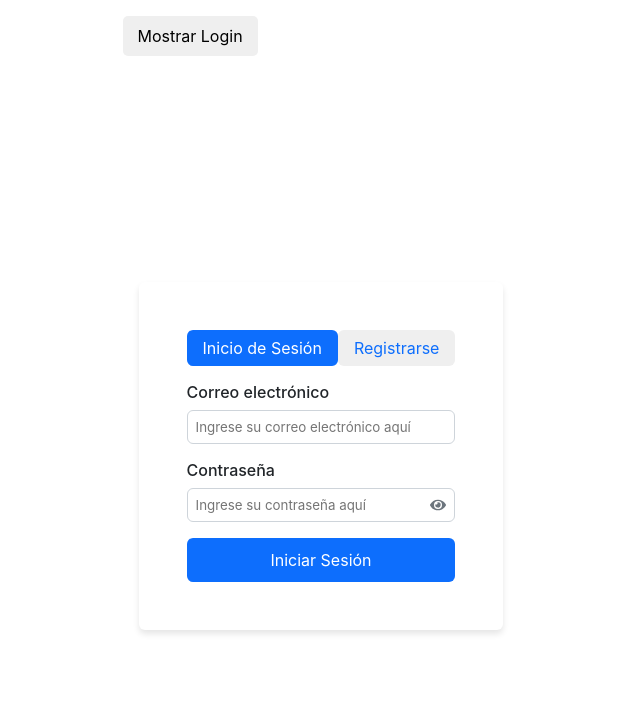
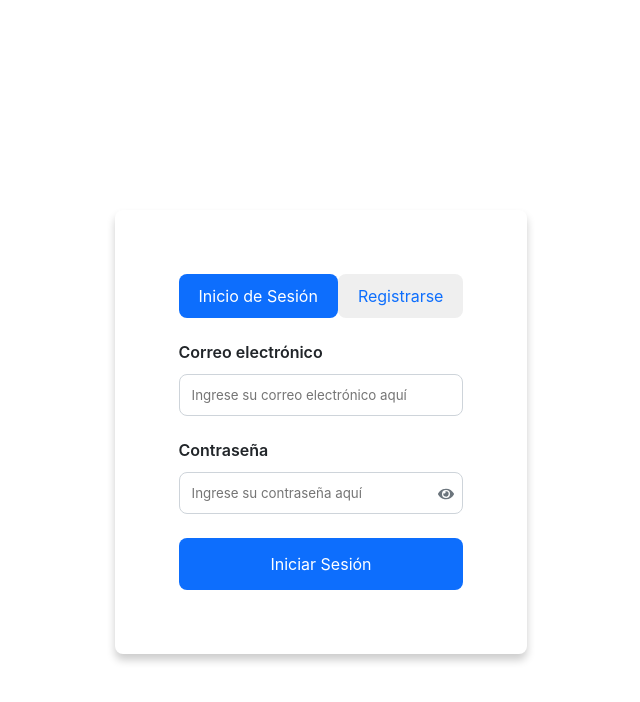
Before and after one commit to DeeEmDy/TaskFlow_FrontendPW, a React (Vite) app: page / in a window 1280 px wide. Shown: the top 702 px of the page, without its empty margins (319-959 px from the left). Built offline with nearby package versions, Linux system fonts and the light colour scheme.

Commit message:
Fix
Fix div content and delete return to loggin button

```diff
--- a/src/components/AppContent.jsx
+++ b/src/components/AppContent.jsx
@@ -46,8 +46,6 @@ const AppContent = () => {
 
   return (
     <div>
-      <button onClick={login}>Mostrar Login</button>
-
       {componentToShow === 'login' && (
         <LoginForm
           onLogin={onLogin}
--- a/src/style/LoginForm.css
+++ b/src/style/LoginForm.css
@@ -4,38 +4,38 @@
     justify-content: center;
     align-items: center;
     min-height: 100vh;
-    padding: 1rem;
+    padding: 2rem; /* Aumentar el padding para más espacio alrededor del contenedor */
     box-sizing: border-box;
 }
 
 /* Estilos para la tarjeta que contiene el formulario */
 .card {
-    box-shadow: 0 4px 6px rgba(0, 0, 0, 0.1);
-    padding: 2rem;
+    box-shadow: 0 6px 8px rgba(0, 0, 0, 0.2); /* Aumentar la sombra para darle más profundidad */
+    padding: 2.5rem; /* Aumentar el padding interno */
     width: 100%;
-    max-width: 500px;
+    max-width: 600px; /* Aumentar el max-width para hacerla más ancha */
     background-color: #fff;
-    border-radius: 0.375rem;
+    border-radius: 0.5rem; /* Aumentar el border-radius para bordes más redondeados */
 }
 
 /* Estilos para el cuerpo de la tarjeta */
 .card-body {
-    padding: 1rem;
+    padding: 1.5rem; /* Aumentar el padding dentro del cuerpo de la tarjeta */
 }
 
 /* Estilos para las pestañas de navegación */
 .nav-pills {
     display: flex;
     justify-content: space-between;
-    margin-bottom: 1rem;
+    margin-bottom: 1.5rem; /* Aumentar el margen inferior */
 }
 
 /* Estilos para los enlaces de las pestañas de navegación */
 .nav-link {
     cursor: pointer;
-    padding: 0.5rem 1rem;
+    padding: 0.75rem 1.25rem; /* Aumentar el padding para enlaces más grandes */
     color: #0d6efd;
-    border-radius: 0.375rem;
+    border-radius: 0.5rem; /* Aumentar el border-radius para bordes más redondeados */
     text-align: center;
 }
 
@@ -47,23 +47,23 @@
 
 /* Estilos para el espaciado entre elementos */
 .mb-3 {
-    margin-bottom: 1rem;
+    margin-bottom: 1.5rem; /* Aumentar el margen inferior */
 }
 
 /* Estilos para las etiquetas de los formularios */
 .form-label {
     display: block;
-    margin-bottom: 0.5rem;
-    font-weight: 500;
+    margin-bottom: 0.75rem; /* Aumentar el margen inferior */
+    font-weight: 600; /* Aumentar el peso de la fuente para mayor claridad */
     color: #212529;
 }
 
 /* Estilos para los campos del formulario */
 .form-control {
     width: 100%;
-    padding: 0.5rem;
+    padding: 0.75rem; /* Aumentar el padding dentro del campo del formulario */
     border: 1px solid #ced4da;
-    border-radius: 0.375rem;
+    border-radius: 0.5rem; /* Aumentar el border-radius para bordes más redondeados */
     box-sizing: border-box;
 }
 
@@ -97,8 +97,8 @@
 .btn-primary {
     background-color: #0d6efd;
     border: none;
-    padding: 0.75rem;
-    border-radius: 0.375rem;
+    padding: 1rem; /* Aumentar el padding dentro del botón */
+    border-radius: 0.5rem; /* Aumentar el border-radius para bordes más redondeados */
     cursor: pointer;
     color: #fff;
     width: 100%;
```
